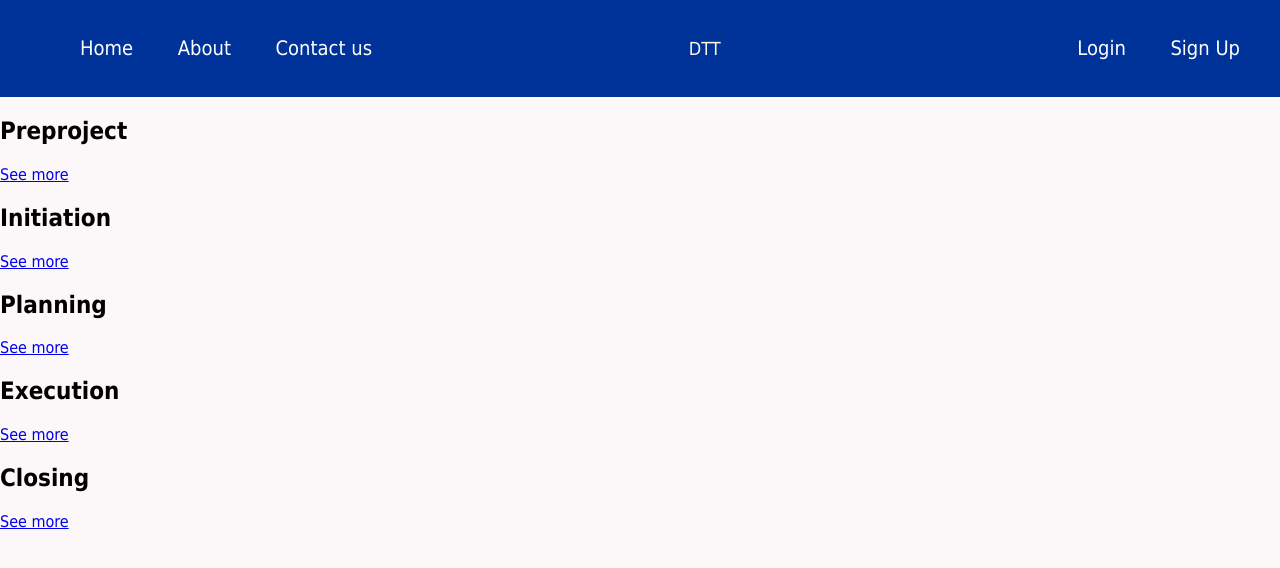
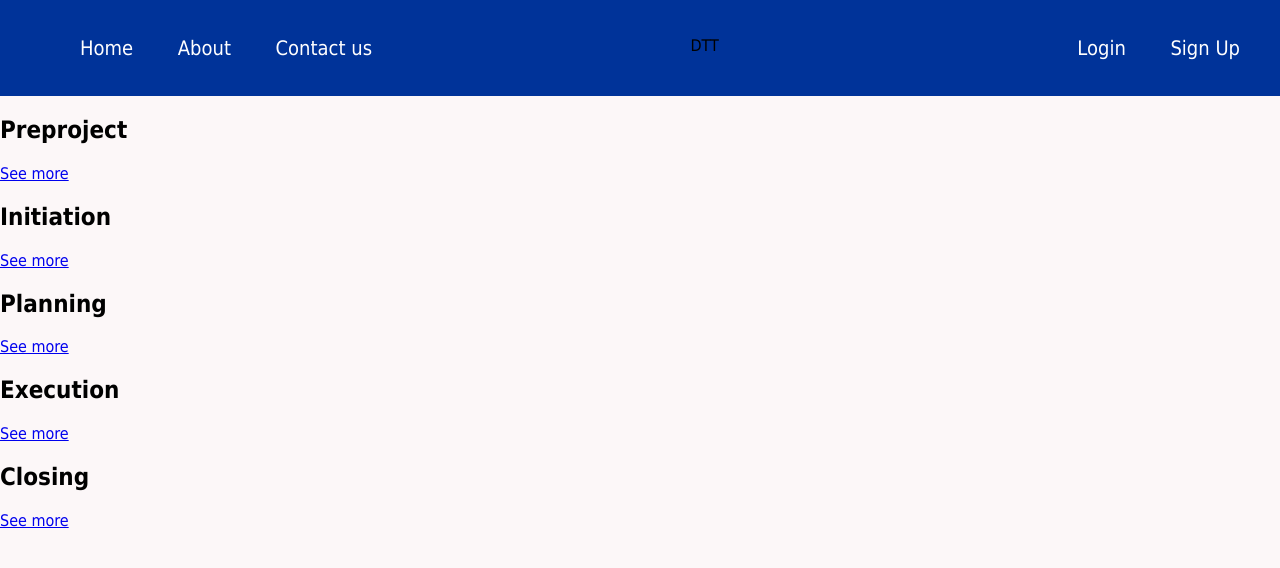
Before and after one commit to KelStalker/DTT-Projematic, a plain HTML site: page about.html in a window 1280 px wide. Drawn offline with nearby package versions, Linux system fonts and the light colour scheme.

Commit message:
workcing vesion on thursday

```diff
--- a/css/main.css
+++ b/css/main.css
@@ -5,7 +5,6 @@
 }
 
 
-@import url(https://fonts.googleapis.com/css?family=Raleway);
 body {
   margin: 0px;
   font-family: 'Jura','Tahoma';
@@ -54,13 +53,7 @@ body {
   font-family: 'Jura', 'Tahoma';
   padding: 20px;
 }
-.logo p{
-  text-align: right;
-  font-family: 'Jura', 'Tahoma';
-  font-size: large;
-  font: outline;
-  color: cornsilk;
-}
+
 
 .link-2 {
   transition: 0.6s;
@@ -80,41 +73,6 @@ body {
 display: none;
 }
 
-  /* .style_prevu_kit
- {
-     display:inline-block;
-     border:0;
-     width:196px;
-     margin: auto;
-     padding-left: 20px;
-     padding-right: 20px;
-     height:210px;
-     position: relative;
-     -webkit-transition: all 200ms ease-in;
-     -webkit-transform: scale(1);
-     -ms-transition: all 200ms ease-in;
-     -ms-transform: scale(1);
-     -moz-transition: all 200ms ease-in;
-     -moz-transform: scale(1);
-     transition: all 200ms ease-in;
-     transform: scale(1);
-     margin-top: 40px;
-text-align: center;
- }
-  .style_prevu_kit:hover
- {
-     box-shadow: 0px 0px 150px #000000;
-     z-index: 2;
-     -webkit-transition: all 200ms ease-in;
-     -webkit-transform: scale(1.5);
-     -ms-transition: all 200ms ease-in;
-     -ms-transform: scale(1.5);
-     -moz-transition: all 200ms ease-in;
-     -moz-transform: scale(1.5);
-     transition: all 200ms ease-in;
-     transform: scale(1.1);
-
- }  */
 
 #pre-project-function{
 display: none;
@@ -136,20 +94,7 @@ display: none;
   margin: 1em;
   padding: 1em 2em;
 }
- /* .section-boxs{
-background-color: rgb(79, 106, 163);
-  text-align: center;
- }
-.section-boxs  li a {
-  text-align: center;
-  color: cornsilk;
- display: inline-block;
-}
-.section-boxs ul li a :hover{
-background-color: rgb(50, 81, 150);
 
-
-} */
 
 .jumbotron{
 background: #fcf7f8;
@@ -854,7 +799,6 @@ span.psw {
   "project-status-report-grid-mobile project-status-report-grid-mobile closing-grid"
   "planningGridMobile planningGridMobile planningGridMobile planningGridMobile"
 ;
-
 }
 .nav-2{grid-area: nav-2;}
 .nav-3{grid-area: nav-3;}
```
Also changed, not shown: index.html (+0 -5 lines).
